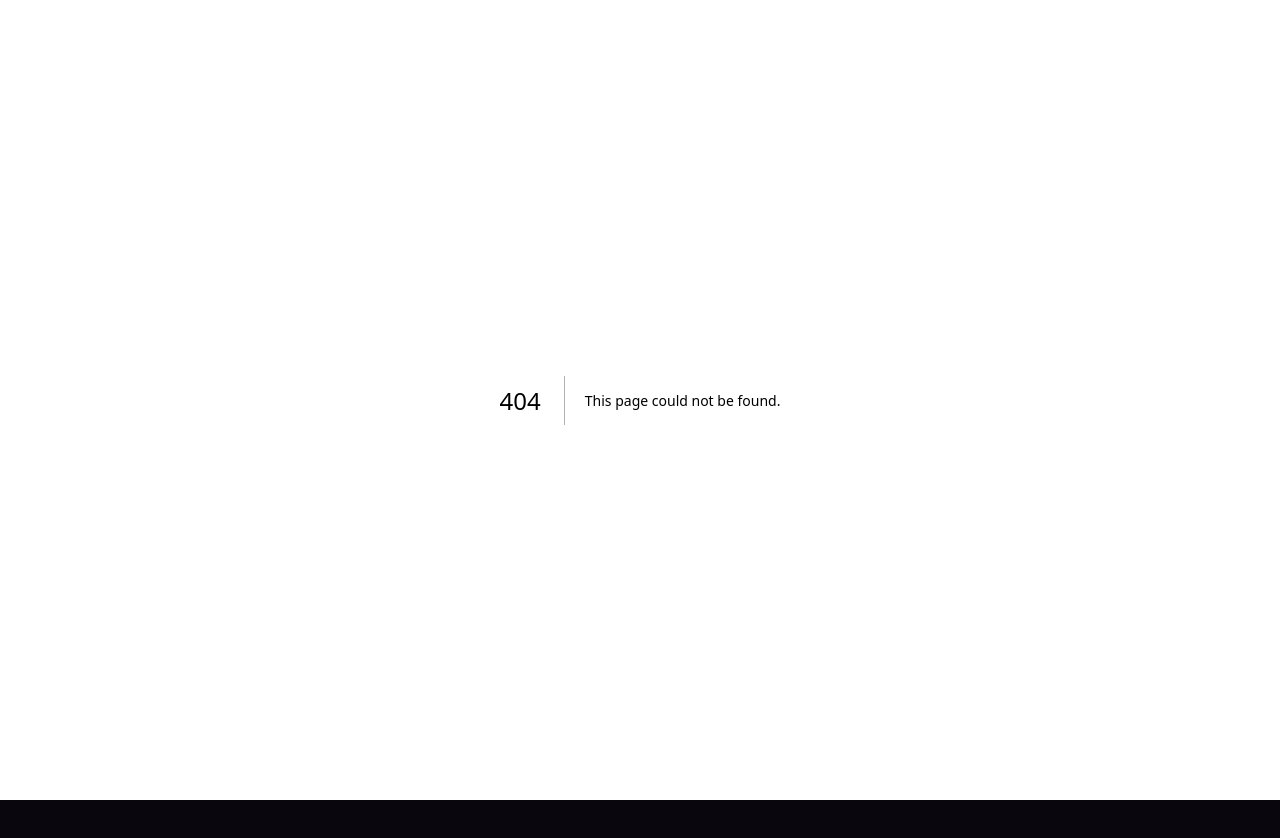
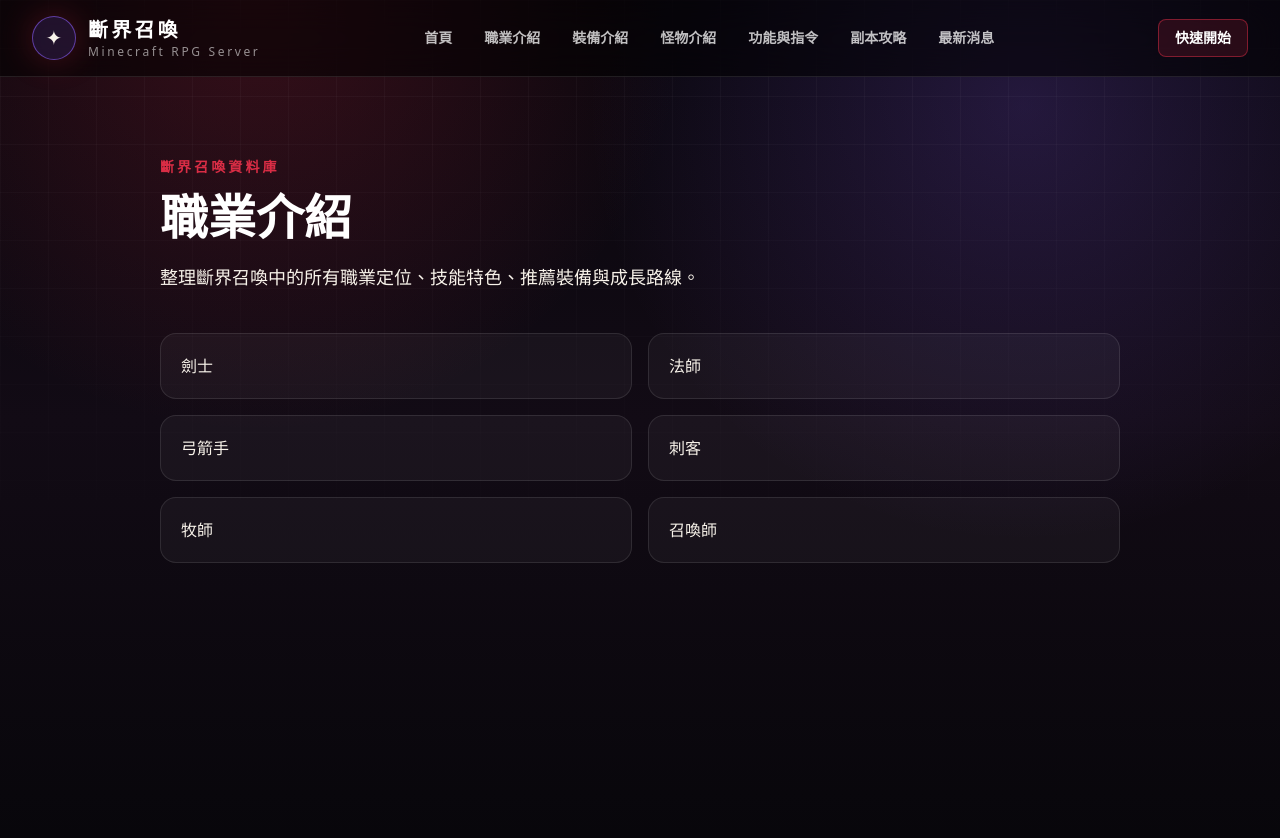
Before and after one commit to bella-163/forriftcall, a Next.js app: page /classes in a window 1280 px wide. Before the commit this address had no page. Shown: the top 838 px of the page. Before the commit the page ends 800 px from the top, so only its background shows below. Built offline with nearby package versions, Linux system fonts and the light colour scheme.

Commit message:
Add classes page placeholder

```diff
--- /dev/null
+++ b/src/app/classes/page.tsx
@@ -0,0 +1,15 @@
+import { SiteHeader } from "@/components/layout/SiteHeader";
+import { SectionPlaceholder } from "@/components/sections/SectionPlaceholder";
+
+export default function ClassesPage() {
+  return (
+    <>
+      <SiteHeader />
+      <SectionPlaceholder
+        title="職業介紹"
+        description="整理斷界召喚中的所有職業定位、技能特色、推薦裝備與成長路線。"
+        items={["劍士", "法師", "弓箭手", "刺客", "牧師", "召喚師"]}
+      />
+    </>
+  );
+}
```
